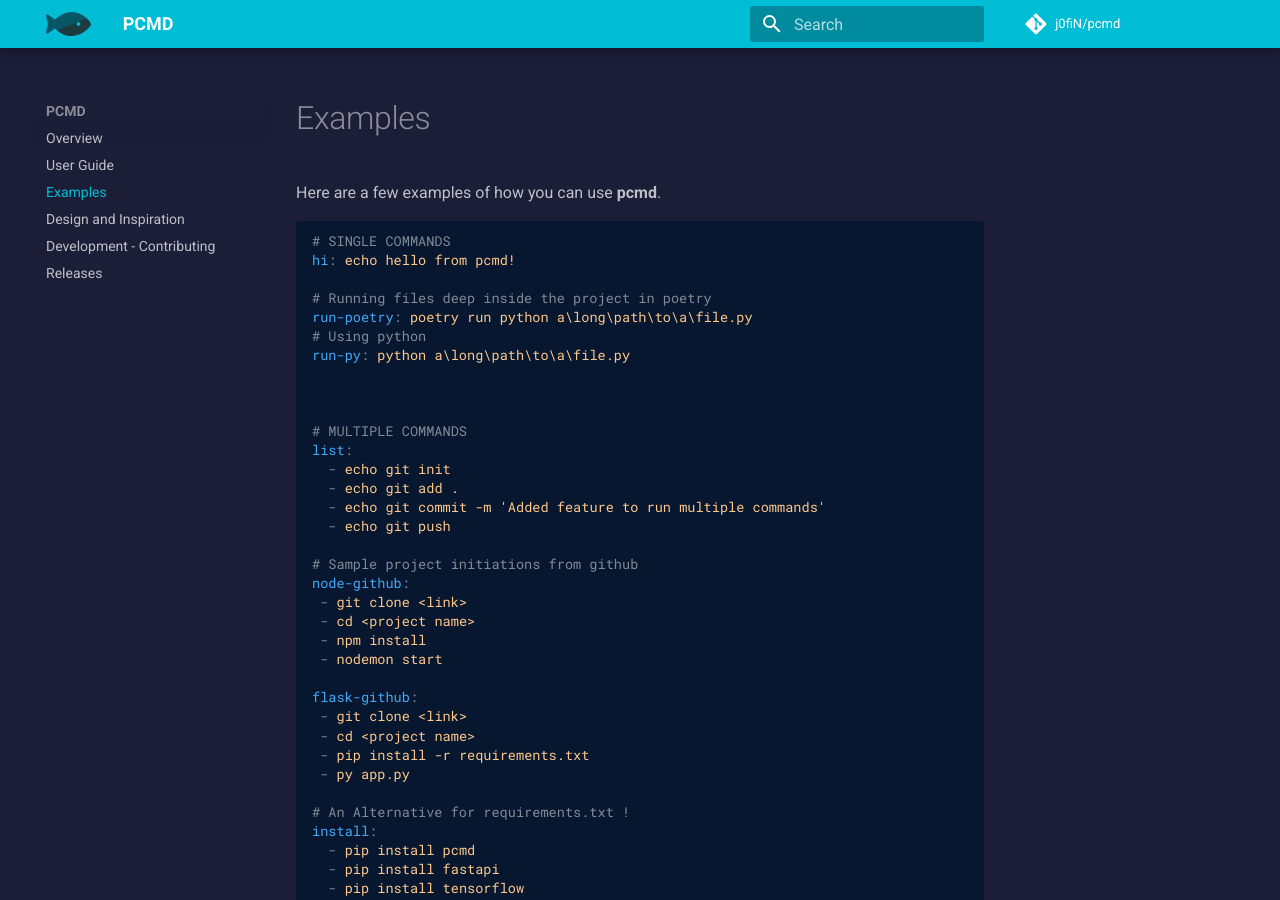
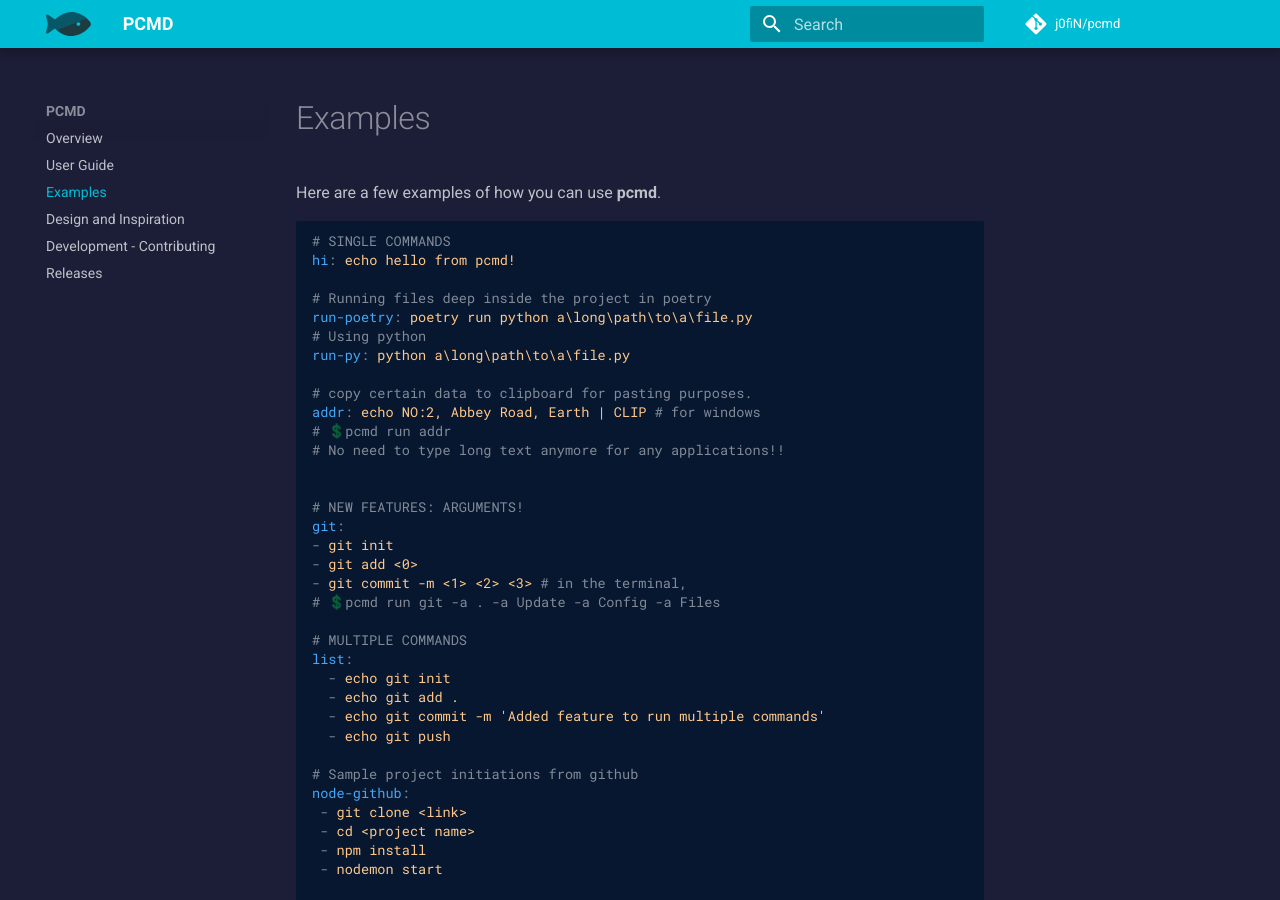
Before and after one commit to j0fiN/pcmd, an MkDocs documentation site: the page built from docs/examples.md, in a window 1280 px wide and 900 px high. Built offline with MkDocs 1.6.1 and Material for MkDocs 9.7.7, drawn with Linux system fonts in a browser that asks for light colours; comment, search, counter and statistics services are not loaded; the version menu is left out; some of the changed text lies outside the part shown.

Commit message:
:memo: Updated website

````diff
--- a/docs/examples.md
+++ b/docs/examples.md
@@ -10,7 +10,18 @@ run-poetry: poetry run python a\long\path\to\a\file.py
 # Using python
 run-py: python a\long\path\to\a\file.py
 
+# copy certain data to clipboard for pasting purposes.
+addr: echo NO:2, Abbey Road, Earth | CLIP # for windows
+# 💲pcmd run addr
+# No need to type long text anymore for any applications!!
 
+
+# NEW FEATURES: ARGUMENTS!
+git:
+- git init
+- git add <0>
+- git commit -m <1> <2> <3> # in the terminal,
+# 💲pcmd run git -a . -a Update -a Config -a Files
 
 # MULTIPLE COMMANDS
 list:
@@ -78,6 +89,9 @@ activate:
   - pip install -r requirements.txt # since previous does not work,
 # this will install the packages globally (which is a mess!)
 
+git:
+- git add <1> # this is invalid since argument must start with 0 ❌
+
 ```
 
 !!! Note
````
Also changed, not shown: docs/design.md (+1 -1 lines), docs/index.md (+5 -5 lines), docs/releases.md (+1 -1 lines), docs/user_guide.md (+5 -2 lines).
